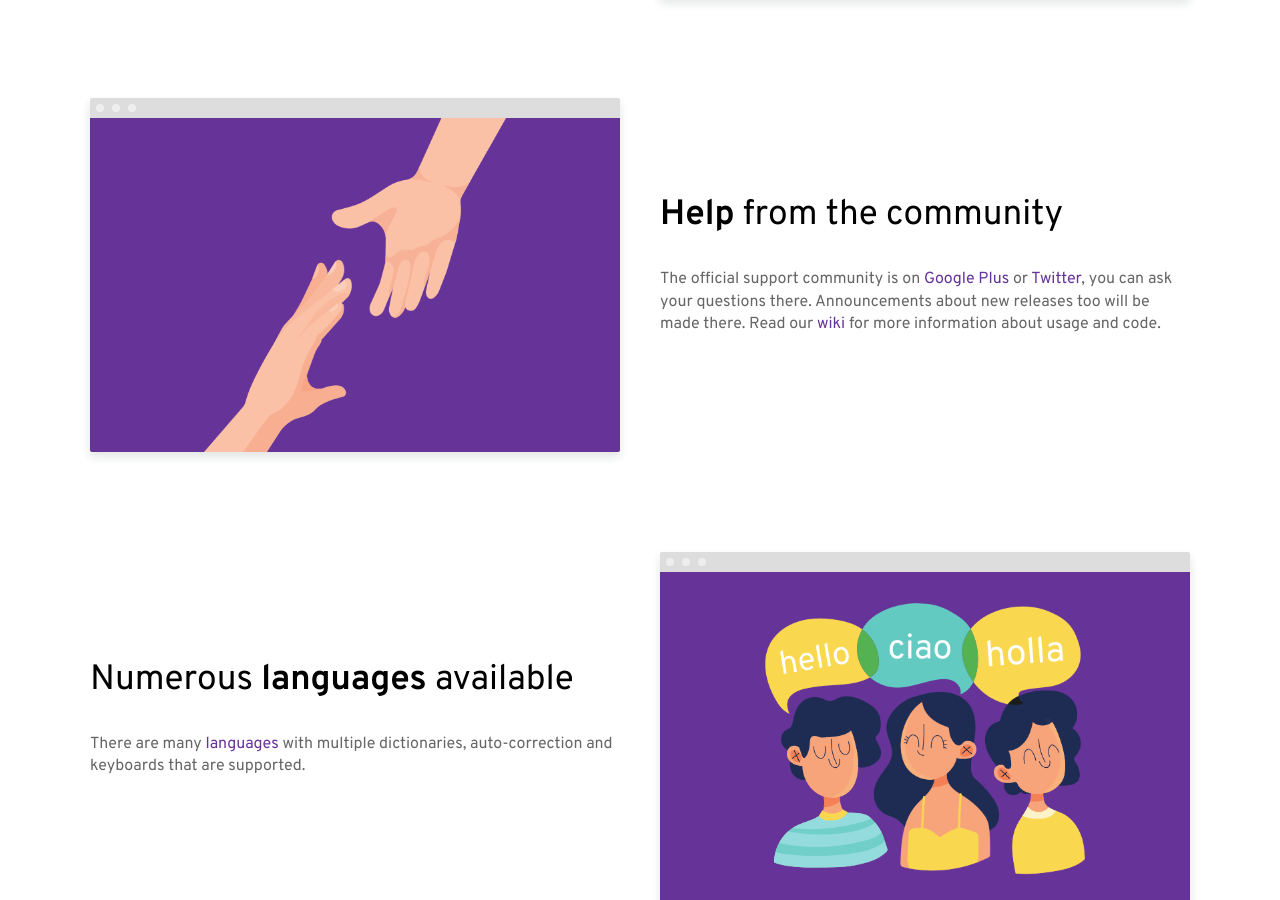
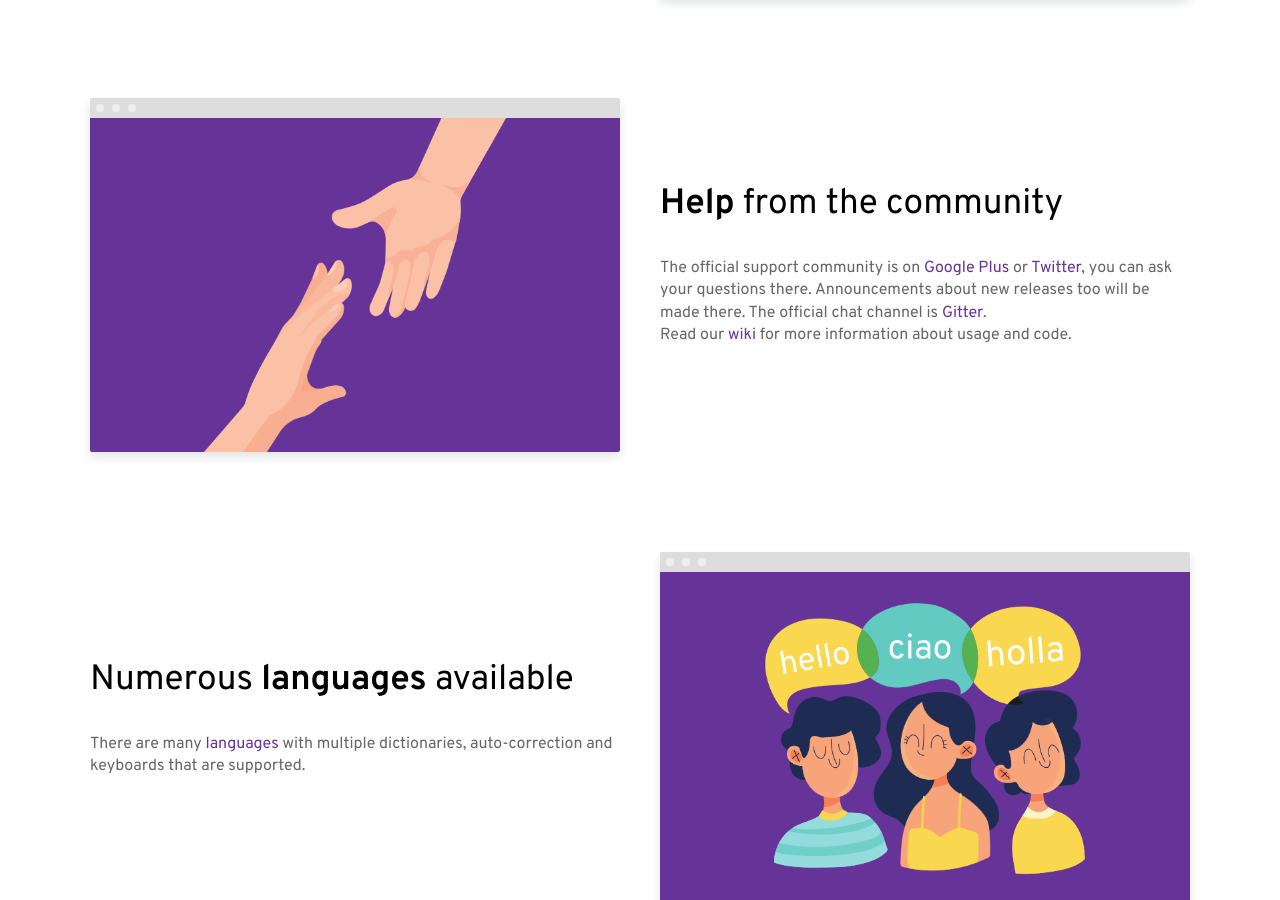
Before and after one commit to AnySoftKeyboard/AnySoftKeyboard.github.io, a Jekyll site: the page built from index.html, in a window 1280 px wide and 900 px high, scrolled down 1430 px. Built offline with Jekyll 4.4.1, drawn with Linux system fonts in a browser that asks for light colours; some web fonts are replaced.

Commit message:
Fixed links

```diff
--- a/index.html
+++ b/index.html
@@ -40,6 +40,7 @@ title: AnySoftKeyboard
 			<div class="text editable">
 				<h2><strong>Help</strong> from the community</h2>
 				<p>The official support community is on <a href="https://plus.google.com/communities/106050362696748221135" target="_blank" rel="noopener">Google Plus</a> or <a href="https://twitter.com/AnySoftKeyboard" target="_blank" rel="noopener">Twitter</a>, you can ask your questions there. Announcements about new releases too will be made there.
+				The official chat channel is <a href="https://gitter.im/AnySoftKeyboard/" target="_blank" ref="noopener">Gitter</a>.<br />
 				Read our <a href="https://github.com/AnySoftKeyboard/AnySoftKeyboard/wiki" target="_blank" rel="noopener">wiki</a> for more information about usage and code.</p>
 			</div>
 			<div class="image">
```
